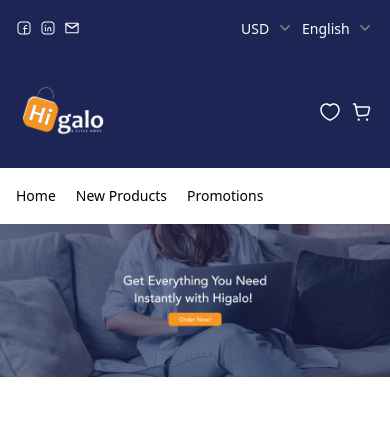
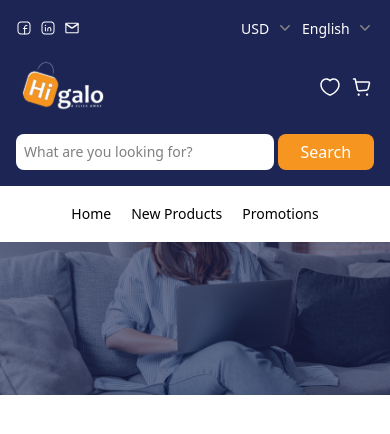
Before and after one commit to BassamMustafa16/higalo, a Next.js app: page / in a window 390 px wide. Shown: the top 434 px of the page. Built offline with nearby package versions, Linux system fonts and the light colour scheme.

Commit message:
Mobile design redisigned

```diff
--- a/src/components/Header/Header.tsx
+++ b/src/components/Header/Header.tsx
@@ -1,7 +1,7 @@
 import HeaderTopBar from "./HeaderTopBar";
 import HeaderMiddleBar from "./HeaderMiddleBar";
-
 import Navbar from "./NavBar";
+import SearchForm from "./middleBarHeader/SearchForm";
 
 export default function Header() {
   return (
@@ -11,7 +11,9 @@ export default function Header() {
 
       {/* Middle Bar */}
       <HeaderMiddleBar />
-
+      <div className="md:hidden bg-darkBlue w-full px-4 py-4">
+        <SearchForm />
+      </div>
       {/* Bottom Bar */}
       <Navbar />
     </header>
--- a/src/components/Header/HeaderMiddleBar.tsx
+++ b/src/components/Header/HeaderMiddleBar.tsx
@@ -5,7 +5,7 @@ import SearchForm from "./middleBarHeader/SearchForm";
 import Cart from "./middleBarHeader/Cart";
 export default function HeaderMiddleBar() {
   return (
-    <div className="h-[112px] flex flex-row gap-5 lg:gap-15 w-full justify-between items-center px-4 md:px-8 lg:px-16 xl:px-32 2xl:px-64 bg-darkBlue ">
+    <div className="h-[62px] lg:h-[140px] border-white flex flex-row gap-5 lg:gap-15 w-full justify-between items-center px-4 md:px-8 lg:px-16 xl:px-32 2xl:px-64 bg-darkBlue ">
       {/* Logo */}
       <Link href="/" aria-label="Home" className="flex items-center">
         <div className="w-[92px] h-[62px] lg:w-[140px] lg:h-[94px] relative">
@@ -21,10 +21,18 @@ export default function HeaderMiddleBar() {
       </Link>
 
       {/* Search Bar */}
-      <SearchForm />
-
+      <div className="hidden md:block flex-1">
+        <SearchForm />
+      </div>
       {/* Favorite & Cart Icons */}
       <div className="flex flex-row gap-2">
+        {/* <Image
+          width={22}
+          height={22}
+          src={`${imagePaths.icon}/search.svg`}
+          alt="Search Icon"
+
+        /> */}
         <Link href="/" aria-label="Favorites">
           <Image
             width={24}
--- a/src/components/Header/NavBar.tsx
+++ b/src/components/Header/NavBar.tsx
@@ -23,7 +23,7 @@ export default function Navbar() {
         </div>
       </div>
       {/* Middle */}
-      <div className="flex flex-row gap-5">
+      <div className="flex flex-row justify-center w-full md:w-fit gap-5">
         <Link href="/">Home</Link>
         <Link href="/" className="flex flex-row gap-1 h-fit">
           New Products
--- a/src/components/Header/middleBarHeader/SearchForm.tsx
+++ b/src/components/Header/middleBarHeader/SearchForm.tsx
@@ -17,7 +17,7 @@ export default function SearchForm() {
   };
   return (
     <form
-      className="hidden md:flex flex-row gap-1 flex-3 max-w-xl"
+      className="flex flex-row gap-1 flex-3 max-w-xl"
       onSubmit={handleSubmit}
     >
       <div className="relative flex-4">
@@ -31,7 +31,7 @@ export default function SearchForm() {
         {/* Category Button */}
         <button
           type="button"
-          className="absolute flex flex-row gap-4 justify-between items-center top-0 right-0 h-full px-4 rounded-lg bg-[#F5F5F5] text-[#555555] text-sm cursor-pointer"
+          className="hidden absolute md:flex flex-row gap-4 justify-between items-center top-0 right-0 h-full px-4 rounded-lg bg-[#F5F5F5] text-[#555555] text-sm cursor-pointer"
           onClick={() => setIsShowCategories(!isShowCategories)}
         >
           Category
```
Also changed, not shown: public/images/homePageHero.png, public/images/icons/search.svg (added).
